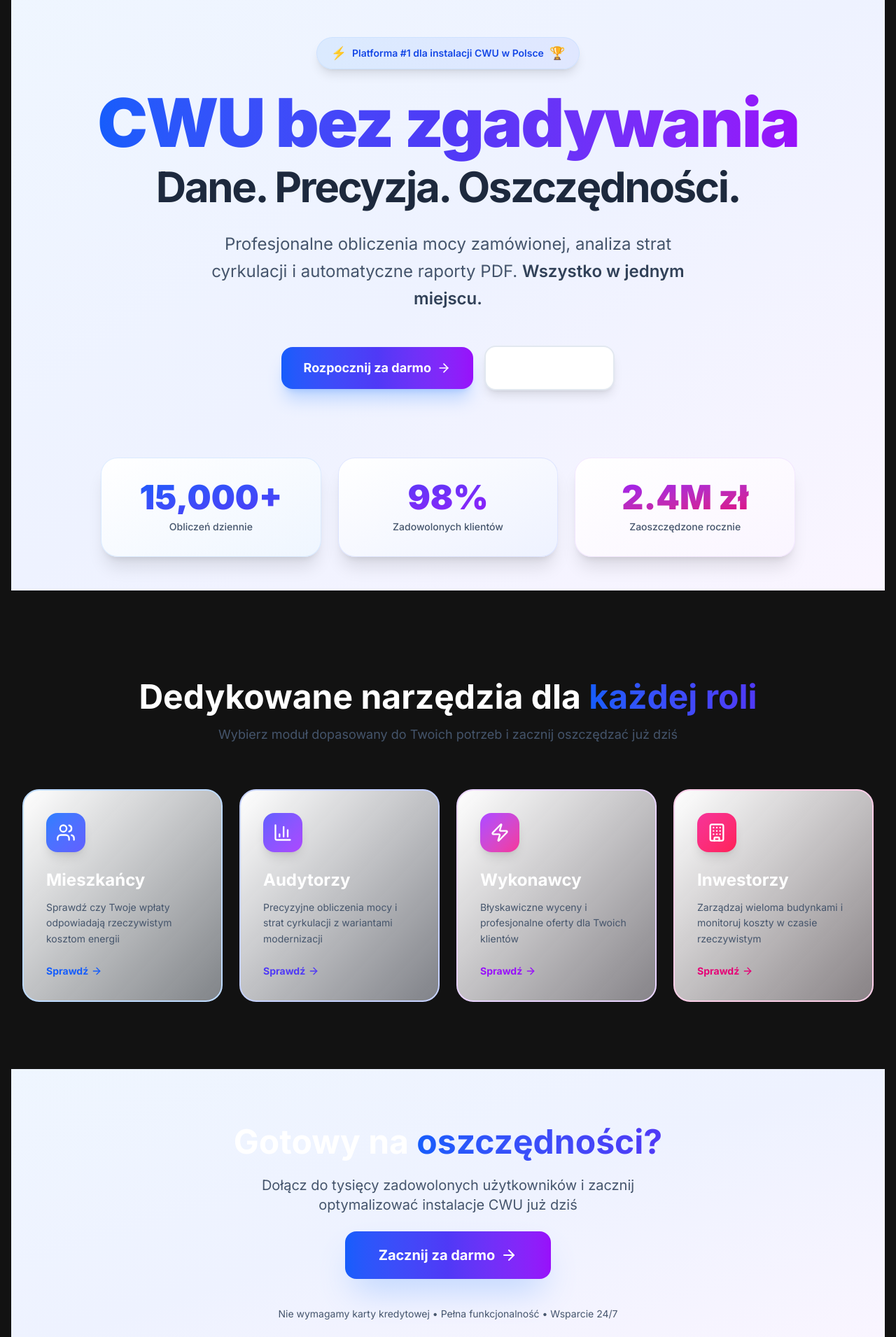
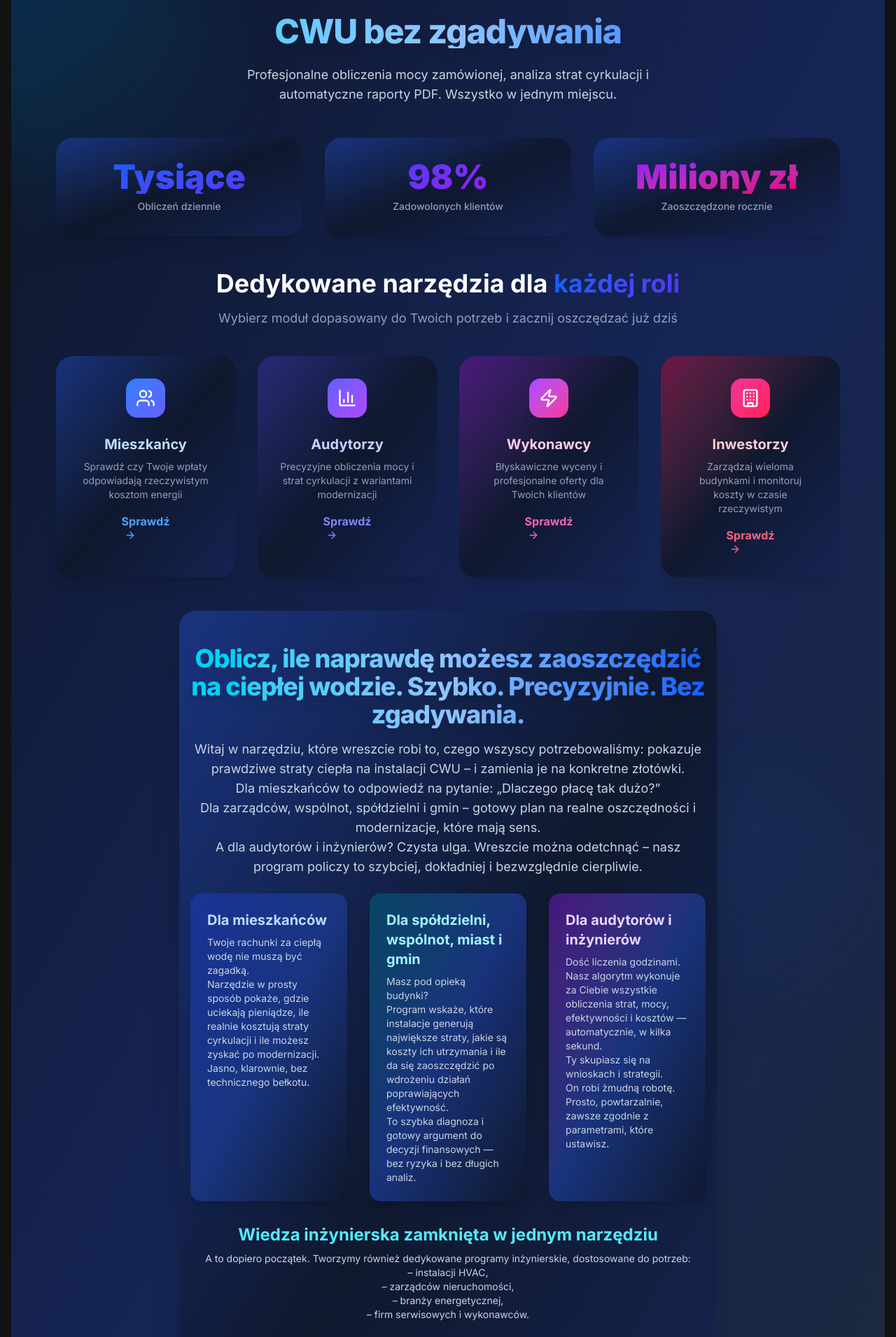
Before and after one commit to maciejslusarczykprofinstal/CWUv6, a Next.js app: page / in a window 1280 px wide. Shown: the part 140-2051 px from the top of the page at 70% size. Built offline with nearby package versions, Linux system fonts and the light colour scheme.

Commit message:
Aktualizacja CWUv6: poprawki i synchronizacja danych

```diff
--- a/src/app/page.tsx
+++ b/src/app/page.tsx
@@ -3,194 +3,115 @@ import { ArrowRight, Users, BarChart3, Zap, Building } from "lucide-react";
 
 export default function Home() {
   return (
-    <div className="space-y-24">
-      {/* Hero z gradientem w tle */}
-      <section className="relative text-center space-y-8 py-20 overflow-hidden">
-        {/* Gradient background */}
-        <div className="absolute inset-0 bg-gradient-to-br from-blue-50 via-indigo-50 to-purple-50 dark:from-blue-950/20 dark:via-indigo-950/20 dark:to-purple-950/20 -z-10" />
-
-        <div className="inline-flex items-center gap-2 px-5 py-2 bg-gradient-to-r from-blue-100 to-indigo-100 dark:from-blue-900/40 dark:to-indigo-900/40 rounded-full text-sm font-semibold text-blue-700 dark:text-blue-300 mb-6 shadow-lg border border-blue-200/50 dark:border-blue-800/50">
-          <span className="text-lg">⚡</span>
-          Platforma #1 dla instalacji CWU w Polsce
-          <span className="text-lg">🏆</span>
+    <div className="min-h-screen bg-gradient-to-br from-slate-900 via-blue-950 to-slate-800 relative overflow-x-hidden">
+      {/* Dekoracyjne gradientowe blury w tle */}
+      <div className="absolute -top-32 -left-32 w-[420px] h-[420px] bg-gradient-to-br from-blue-800/40 via-cyan-700/20 to-slate-900/0 rounded-full blur-3xl pointer-events-none z-0" />
+      <div className="absolute top-1/2 right-0 w-[320px] h-[320px] bg-gradient-to-br from-cyan-900/20 via-blue-900/10 to-slate-900/0 rounded-full blur-2xl pointer-events-none z-0" />
+      <div className="max-w-6xl mx-auto px-4 py-12 space-y-16 relative z-10">
+        {/* Hero Section */}
+        <div className="text-center space-y-6 mb-12">
+          <h1 className="text-4xl md:text-5xl font-extrabold tracking-tight bg-gradient-to-r from-cyan-400 via-blue-300 to-blue-600 bg-clip-text text-transparent drop-shadow-xl">
+            CWU bez zgadywania
+          </h1>
+          <p className="text-lg text-slate-300 max-w-2xl mx-auto">
+            Profesjonalne obliczenia mocy zamówionej, analiza strat cyrkulacji i automatyczne raporty PDF. Wszystko w jednym miejscu.
+          </p>
+          {/* Przyciski usunięte na życzenie */}
         </div>
-
-        <h1 className="text-5xl md:text-7xl lg:text-8xl font-black leading-[1.1] tracking-tight px-4">
-          <span className="bg-gradient-to-r from-blue-600 via-indigo-600 to-purple-600 bg-clip-text text-transparent">
-            CWU bez zgadywania
-          </span>
-          <br />
-          <span className="text-3xl md:text-5xl lg:text-6xl font-bold text-slate-800 dark:text-slate-200 mt-2 block">
-            Dane. Precyzja. Oszczędności.
-          </span>
-        </h1>
-
-        <p className="text-xl md:text-2xl text-slate-600 dark:text-slate-400 max-w-3xl mx-auto leading-relaxed px-4">
-          Profesjonalne obliczenia mocy zamówionej, analiza strat cyrkulacji
-          i automatyczne raporty PDF. <span className="font-semibold text-slate-700 dark:text-slate-300">Wszystko w jednym miejscu.</span>
-        </p>
-
-        <div className="flex flex-col sm:flex-row items-center justify-center gap-4 pt-4">
-          <Link
-            className="group relative inline-flex items-center gap-2 px-8 py-4 rounded-2xl bg-gradient-to-r from-blue-600 via-indigo-600 to-purple-600 text-white font-bold text-lg shadow-xl shadow-blue-500/25 hover:shadow-2xl hover:shadow-blue-500/40 transition-all hover:scale-105"
-            href="/mieszkancy"
-          >
-            Rozpocznij za darmo
-            <ArrowRight className="w-5 h-5 group-hover:translate-x-1 transition-transform" />
-          </Link>
-
-          <Link
-            className="inline-flex items-center gap-2 px-8 py-4 rounded-2xl bg-white dark:bg-slate-900 border-2 border-slate-200 dark:border-slate-700 font-semibold text-lg hover:border-slate-300 dark:hover:border-slate-600 transition-all hover:scale-105 shadow-lg"
-            href="/audytorzy"
-          >
-            Zobacz demo
-          </Link>
-        </div>
-
-        {/* Stats cards z efektami */}
-        <div className="grid grid-cols-1 md:grid-cols-3 gap-6 max-w-5xl mx-auto pt-16 px-4">
-          <div className="group relative p-8 rounded-3xl bg-gradient-to-br from-white to-blue-50 dark:from-slate-900 dark:to-blue-950/30 border border-blue-200/50 dark:border-blue-800/50 shadow-xl hover:shadow-2xl transition-all hover:scale-105">
-            <div className="absolute inset-0 bg-gradient-to-br from-blue-500/5 to-indigo-500/5 rounded-3xl opacity-0 group-hover:opacity-100 transition-opacity" />
-            <div className="relative">
-              <div className="text-5xl font-black bg-gradient-to-br from-blue-600 to-indigo-600 bg-clip-text text-transparent mb-2">15,000+</div>
-              <div className="text-sm font-medium text-slate-600 dark:text-slate-400">Obliczeń dziennie</div>
-            </div>
+        {/* Statystyki */}
+        <div className="grid grid-cols-1 md:grid-cols-3 gap-8 mb-12">
+          <div className="rounded-3xl bg-gradient-to-br from-blue-900/80 via-slate-900/90 to-blue-950/80 border-0 shadow-xl backdrop-blur-md p-8 flex flex-col items-center">
+            <div className="text-5xl font-black bg-gradient-to-br from-blue-600 to-indigo-600 bg-clip-text text-transparent mb-2">Tysiące</div>
+            <div className="text-sm font-medium text-slate-400">Obliczeń dziennie</div>
           </div>
-
-          <div className="group relative p-8 rounded-3xl bg-gradient-to-br from-white to-indigo-50 dark:from-slate-900 dark:to-indigo-950/30 border border-indigo-200/50 dark:border-indigo-800/50 shadow-xl hover:shadow-2xl transition-all hover:scale-105">
-            <div className="absolute inset-0 bg-gradient-to-br from-indigo-500/5 to-purple-500/5 rounded-3xl opacity-0 group-hover:opacity-100 transition-opacity" />
-            <div className="relative">
-              <div className="text-5xl font-black bg-gradient-to-br from-indigo-600 to-purple-600 bg-clip-text text-transparent mb-2">98%</div>
-              <div className="text-sm font-medium text-slate-600 dark:text-slate-400">Zadowolonych klientów</div>
-            </div>
+          <div className="rounded-3xl bg-gradient-to-br from-blue-900/80 via-slate-900/90 to-blue-950/80 border-0 shadow-xl backdrop-blur-md p-8 flex flex-col items-center">
+            <div className="text-5xl font-black bg-gradient-to-br from-indigo-600 to-purple-600 bg-clip-text text-transparent mb-2">98%</div>
+            <div className="text-sm font-medium text-slate-400">Zadowolonych klientów</div>
           </div>
-
-          <div className="group relative p-8 rounded-3xl bg-gradient-to-br from-white to-purple-50 dark:from-slate-900 dark:to-purple-950/30 border border-purple-200/50 dark:border-purple-800/50 shadow-xl hover:shadow-2xl transition-all hover:scale-105">
-            <div className="absolute inset-0 bg-gradient-to-br from-purple-500/5 to-pink-500/5 rounded-3xl opacity-0 group-hover:opacity-100 transition-opacity" />
-            <div className="relative">
-              <div className="text-5xl font-black bg-gradient-to-br from-purple-600 to-pink-600 bg-clip-text text-transparent mb-2">2.4M zł</div>
-              <div className="text-sm font-medium text-slate-600 dark:text-slate-400">Zaoszczędzone rocznie</div>
-            </div>
+          <div className="rounded-3xl bg-gradient-to-br from-blue-900/80 via-slate-900/90 to-blue-950/80 border-0 shadow-xl backdrop-blur-md p-8 flex flex-col items-center">
+            <div className="text-5xl font-black bg-gradient-to-br from-purple-600 to-pink-600 bg-clip-text text-transparent mb-2">Miliony zł</div>
+            <div className="text-sm font-medium text-slate-400">Zaoszczędzone rocznie</div>
           </div>
         </div>
-      </section>
-
-      {/* Features section z lepszym nagłówkiem */}
-      <section className="max-w-7xl mx-auto px-4">
-        <div className="text-center mb-16 space-y-4">
-          <h2 className="text-4xl md:text-5xl font-bold">
-            Dedykowane narzędzia dla{" "}
-            <span className="bg-gradient-to-r from-blue-600 to-indigo-600 bg-clip-text text-transparent">każdej roli</span>
+        {/* Features Section */}
+        <div className="text-center mb-10 space-y-4">
+          <h2 className="text-3xl md:text-4xl font-bold">
+            Dedykowane narzędzia dla <span className="bg-gradient-to-r from-blue-600 to-indigo-600 bg-clip-text text-transparent">każdej roli</span>
           </h2>
-          <p className="text-lg text-slate-600 dark:text-slate-400 max-w-2xl mx-auto">
+          <p className="text-lg text-slate-400 max-w-2xl mx-auto">
             Wybierz moduł dopasowany do Twoich potrzeb i zacznij oszczędzać już dziś
           </p>
         </div>
-
-        <div className="grid md:grid-cols-2 lg:grid-cols-4 gap-6">
-          <Link
-            href="/mieszkancy"
-            className="group relative p-8 rounded-3xl bg-gradient-to-br from-white to-blue-50/50 dark:from-slate-900 dark:to-blue-950/20 border-2 border-blue-200 dark:border-blue-800 hover:border-blue-400 dark:hover:border-blue-600 transition-all hover:shadow-2xl hover:shadow-blue-500/20 hover:-translate-y-1"
-          >
-            <div className="absolute inset-0 bg-gradient-to-br from-blue-500/5 to-indigo-500/5 rounded-3xl opacity-0 group-hover:opacity-100 transition-opacity" />
-            <div className="relative">
-              <div className="w-14 h-14 bg-gradient-to-br from-blue-500 to-indigo-500 rounded-2xl flex items-center justify-center mb-6 shadow-lg group-hover:scale-110 transition-transform">
-                <Users className="w-7 h-7 text-white" />
-              </div>
-              <h3 className="text-2xl font-bold mb-3">Mieszkańcy</h3>
-              <p className="text-sm text-slate-600 dark:text-slate-400 mb-6 leading-relaxed">
-                Sprawdź czy Twoje wpłaty odpowiadają rzeczywistym kosztom energii
-              </p>
-              <div className="flex items-center text-blue-600 dark:text-blue-400 text-sm font-bold">
-                Sprawdź <ArrowRight className="w-4 h-4 ml-1 group-hover:translate-x-1 transition-transform" />
-              </div>
+        <div className="grid md:grid-cols-2 lg:grid-cols-4 gap-8 mb-12">
+          <Link href="/mieszkancy" className="group relative p-8 rounded-3xl bg-gradient-to-br from-blue-900/80 via-slate-900/90 to-blue-950/80 border-0 shadow-xl backdrop-blur-md flex flex-col items-center hover:scale-105 transition-all">
+            <div className="w-14 h-14 bg-gradient-to-br from-blue-500 to-indigo-500 rounded-2xl flex items-center justify-center mb-6 shadow-lg group-hover:scale-110 transition-transform">
+              <Users className="w-7 h-7 text-white" />
             </div>
+            <h3 className="text-xl font-bold mb-2 text-blue-200">Mieszkańcy</h3>
+            <p className="text-sm text-slate-400 mb-4 text-center">Sprawdź czy Twoje wpłaty odpowiadają rzeczywistym kosztom energii</p>
+            <span className="text-blue-400 font-bold">Sprawdź <ArrowRight className="w-4 h-4 ml-1" /></span>
           </Link>
-
-          <Link
-            href="/audytorzy"
-            className="group relative p-8 rounded-3xl bg-gradient-to-br from-white to-indigo-50/50 dark:from-slate-900 dark:to-indigo-950/20 border-2 border-indigo-200 dark:border-indigo-800 hover:border-indigo-400 dark:hover:border-indigo-600 transition-all hover:shadow-2xl hover:shadow-indigo-500/20 hover:-translate-y-1"
-          >
-            <div className="absolute inset-0 bg-gradient-to-br from-indigo-500/5 to-purple-500/5 rounded-3xl opacity-0 group-hover:opacity-100 transition-opacity" />
-            <div className="relative">
-              <div className="w-14 h-14 bg-gradient-to-br from-indigo-500 to-purple-500 rounded-2xl flex items-center justify-center mb-6 shadow-lg group-hover:scale-110 transition-transform">
-                <BarChart3 className="w-7 h-7 text-white" />
-              </div>
-              <h3 className="text-2xl font-bold mb-3">Audytorzy</h3>
-              <p className="text-sm text-slate-600 dark:text-slate-400 mb-6 leading-relaxed">
-                Precyzyjne obliczenia mocy i strat cyrkulacji z wariantami modernizacji
-              </p>
-              <div className="flex items-center text-indigo-600 dark:text-indigo-400 text-sm font-bold">
-                Sprawdź <ArrowRight className="w-4 h-4 ml-1 group-hover:translate-x-1 transition-transform" />
-              </div>
+          <Link href="/audytorzy" className="group relative p-8 rounded-3xl bg-gradient-to-br from-indigo-900/80 via-slate-900/90 to-blue-950/80 border-0 shadow-xl backdrop-blur-md flex flex-col items-center hover:scale-105 transition-all">
+            <div className="w-14 h-14 bg-gradient-to-br from-indigo-500 to-purple-500 rounded-2xl flex items-center justify-center mb-6 shadow-lg group-hover:scale-110 transition-transform">
+              <BarChart3 className="w-7 h-7 text-white" />
             </div>
+            <h3 className="text-xl font-bold mb-2 text-indigo-200">Audytorzy</h3>
+            <p className="text-sm text-slate-400 mb-4 text-center">Precyzyjne obliczenia mocy i strat cyrkulacji z wariantami modernizacji</p>
+            <span className="text-indigo-400 font-bold">Sprawdź <ArrowRight className="w-4 h-4 ml-1" /></span>
           </Link>
-
-          <Link
-            href="/wykonawcy"
-            className="group relative p-8 rounded-3xl bg-gradient-to-br from-white to-purple-50/50 dark:from-slate-900 dark:to-purple-950/20 border-2 border-purple-200 dark:border-purple-800 hover:border-purple-400 dark:hover:border-purple-600 transition-all hover:shadow-2xl hover:shadow-purple-500/20 hover:-translate-y-1"
-          >
-            <div className="absolute inset-0 bg-gradient-to-br from-purple-500/5 to-pink-500/5 rounded-3xl opacity-0 group-hover:opacity-100 transition-opacity" />
-            <div className="relative">
-              <div className="w-14 h-14 bg-gradient-to-br from-purple-500 to-pink-500 rounded-2xl flex items-center justify-center mb-6 shadow-lg group-hover:scale-110 transition-transform">
-                <Zap className="w-7 h-7 text-white" />
-              </div>
-              <h3 className="text-2xl font-bold mb-3">Wykonawcy</h3>
-              <p className="text-sm text-slate-600 dark:text-slate-400 mb-6 leading-relaxed">
-                Błyskawiczne wyceny i profesjonalne oferty dla Twoich klientów
-              </p>
-              <div className="flex items-center text-purple-600 dark:text-purple-400 text-sm font-bold">
-                Sprawdź <ArrowRight className="w-4 h-4 ml-1 group-hover:translate-x-1 transition-transform" />
-              </div>
+          <Link href="/wykonawcy" className="group relative p-8 rounded-3xl bg-gradient-to-br from-purple-900/80 via-slate-900/90 to-blue-950/80 border-0 shadow-xl backdrop-blur-md flex flex-col items-center hover:scale-105 transition-all">
+            <div className="w-14 h-14 bg-gradient-to-br from-purple-500 to-pink-500 rounded-2xl flex items-center justify-center mb-6 shadow-lg group-hover:scale-110 transition-transform">
+              <Zap className="w-7 h-7 text-white" />
             </div>
+            <h3 className="text-xl font-bold mb-2 text-pink-200">Wykonawcy</h3>
+            <p className="text-sm text-slate-400 mb-4 text-center">Błyskawiczne wyceny i profesjonalne oferty dla Twoich klientów</p>
+            <span className="text-pink-400 font-bold">Sprawdź <ArrowRight className="w-4 h-4 ml-1" /></span>
           </Link>
-
-          <Link
-            href="/inwestorzy"
-            className="group relative p-8 rounded-3xl bg-gradient-to-br from-white to-pink-50/50 dark:from-slate-900 dark:to-pink-950/20 border-2 border-pink-200 dark:border-pink-800 hover:border-pink-400 dark:hover:border-pink-600 transition-all hover:shadow-2xl hover:shadow-pink-500/20 hover:-translate-y-1"
-          >
-            <div className="absolute inset-0 bg-gradient-to-br from-pink-500/5 to-rose-500/5 rounded-3xl opacity-0 group-hover:opacity-100 transition-opacity" />
-            <div className="relative">
-              <div className="w-14 h-14 bg-gradient-to-br from-pink-500 to-rose-500 rounded-2xl flex items-center justify-center mb-6 shadow-lg group-hover:scale-110 transition-transform">
-                <Building className="w-7 h-7 text-white" />
-              </div>
-              <h3 className="text-2xl font-bold mb-3">Inwestorzy</h3>
-              <p className="text-sm text-slate-600 dark:text-slate-400 mb-6 leading-relaxed">
-                Zarządzaj wieloma budynkami i monitoruj koszty w czasie rzeczywistym
-              </p>
-              <div className="flex items-center text-pink-600 dark:text-pink-400 text-sm font-bold">
-                Sprawdź <ArrowRight className="w-4 h-4 ml-1 group-hover:translate-x-1 transition-transform" />
-              </div>
+          <Link href="/inwestorzy" className="group relative p-8 rounded-3xl bg-gradient-to-br from-pink-900/80 via-slate-900/90 to-blue-950/80 border-0 shadow-xl backdrop-blur-md flex flex-col items-center hover:scale-105 transition-all">
+            <div className="w-14 h-14 bg-gradient-to-br from-pink-500 to-rose-500 rounded-2xl flex items-center justify-center mb-6 shadow-lg group-hover:scale-110 transition-transform">
+              <Building className="w-7 h-7 text-white" />
             </div>
+            <h3 className="text-xl font-bold mb-2 text-rose-200">Inwestorzy</h3>
+            <p className="text-sm text-slate-400 mb-4 text-center">Zarządzaj wieloma budynkami i monitoruj koszty w czasie rzeczywistym</p>
+            <span className="text-rose-400 font-bold">Sprawdź <ArrowRight className="w-4 h-4 ml-1" /></span>
           </Link>
         </div>
-      </section>
-
-      {/* CTA Section z gradientem */}
-      <section className="relative text-center space-y-8 py-20 overflow-hidden">
-        <div className="absolute inset-0 bg-gradient-to-br from-blue-50 via-indigo-50 to-purple-50 dark:from-blue-950/20 dark:via-indigo-950/20 dark:to-purple-950/20 -z-10" />
-
-        <div className="space-y-6 px-4">
-          <h2 className="text-4xl md:text-5xl font-bold">
-            Gotowy na <span className="bg-gradient-to-r from-blue-600 to-indigo-600 bg-clip-text text-transparent">oszczędności?</span>
+        {/* CTA Section - nowy tekst reklamowy */}
+        <div className="max-w-3xl mx-auto py-12 px-4 rounded-3xl bg-gradient-to-br from-blue-900/80 via-slate-900/90 to-blue-950/80 shadow-2xl backdrop-blur-md text-slate-100 space-y-6">
+          <h2 className="text-3xl md:text-4xl font-extrabold tracking-tight bg-gradient-to-r from-cyan-400 via-blue-300 to-blue-600 bg-clip-text text-transparent drop-shadow-xl text-center mb-4">
+            Oblicz, ile naprawdę możesz zaoszczędzić na ciepłej wodzie. Szybko. Precyzyjnie. Bez zgadywania.
           </h2>
-          <p className="text-xl text-slate-600 dark:text-slate-400 max-w-2xl mx-auto">
-            Dołącz do tysięcy zadowolonych użytkowników i zacznij optymalizować instalacje CWU już dziś
+          <p className="text-lg text-slate-300 text-center mb-6">
+            Witaj w narzędziu, które wreszcie robi to, czego wszyscy potrzebowaliśmy: pokazuje prawdziwe straty ciepła na instalacji CWU – i zamienia je na konkretne złotówki.<br />
+            Dla mieszkańców to odpowiedź na pytanie: „Dlaczego płacę tak dużo?”<br />
+            Dla zarządców, wspólnot, spółdzielni i gmin – gotowy plan na realne oszczędności i modernizacje, które mają sens.<br />
+            A dla audytorów i inżynierów? Czysta ulga. Wreszcie można odetchnąć – nasz program policzy to szybciej, dokładniej i bezwzględnie cierpliwie.
           </p>
-
-          <Link
-            className="inline-flex items-center gap-2 px-12 py-5 rounded-2xl bg-gradient-to-r from-blue-600 via-indigo-600 to-purple-600 text-white font-bold text-xl shadow-2xl shadow-blue-500/30 hover:shadow-blue-500/50 transition-all hover:scale-105"
-            href="/mieszkancy"
-          >
-            Zacznij za darmo
-            <ArrowRight className="w-6 h-6" />
-          </Link>
-
-          <p className="text-sm text-slate-600 dark:text-slate-400 pt-4">
-            Nie wymagamy karty kredytowej • Pełna funkcjonalność • Wsparcie 24/7
-          </p>
+          <div className="grid md:grid-cols-3 gap-8">
+            <div className="rounded-2xl bg-gradient-to-br from-blue-800/60 via-blue-900/80 to-slate-900/80 p-6 shadow-lg">
+              <h3 className="text-xl font-bold text-blue-200 mb-2">Dla mieszkańców</h3>
+              <p className="text-sm text-slate-300">Twoje rachunki za ciepłą wodę nie muszą być zagadką.<br />Narzędzie w prosty sposób pokaże, gdzie uciekają pieniądze, ile realnie kosztują straty cyrkulacji i ile możesz zyskać po modernizacji. Jasno, klarownie, bez technicznego bełkotu.</p>
+            </div>
+            <div className="rounded-2xl bg-gradient-to-br from-cyan-800/60 via-blue-900/80 to-slate-900/80 p-6 shadow-lg">
+              <h3 className="text-xl font-bold text-cyan-200 mb-2">Dla spółdzielni, wspólnot, miast i gmin</h3>
+              <p className="text-sm text-slate-300">Masz pod opieką budynki?<br />Program wskaże, które instalacje generują największe straty, jakie są koszty ich utrzymania i ile da się zaoszczędzić po wdrożeniu działań poprawiających efektywność.<br />To szybka diagnoza i gotowy argument do decyzji finansowych — bez ryzyka i bez długich analiz.</p>
+            </div>
+            <div className="rounded-2xl bg-gradient-to-br from-purple-800/60 via-blue-900/80 to-slate-900/80 p-6 shadow-lg">
+              <h3 className="text-xl font-bold text-purple-200 mb-2">Dla audytorów i inżynierów</h3>
+              <p className="text-sm text-slate-300">Dość liczenia godzinami.<br />Nasz algorytm wykonuje za Ciebie wszystkie obliczenia strat, mocy, efektywności i kosztów — automatycznie, w kilka sekund.<br />Ty skupiasz się na wnioskach i strategii.<br />On robi żmudną robotę.<br />Prosto, powtarzalnie, zawsze zgodnie z parametrami, które ustawisz.</p>
+            </div>
+          </div>
+          <div className="mt-8 text-center">
+            <h3 className="text-2xl font-bold text-cyan-300 mb-2">Wiedza inżynierska zamknięta w jednym narzędziu</h3>
+            <p className="text-sm text-slate-300 mb-4">A to dopiero początek. Tworzymy również dedykowane programy inżynierskie, dostosowane do potrzeb:<br />– instalacji HVAC,<br />– zarządców nieruchomości,<br />– branży energetycznej,<br />– firm serwisowych i wykonawców.<br /><br />Masz pomysł na rozwiązanie, które usprawni Twoją pracę?<br />Zaprojektujemy je i zautomatyzujemy.</p>
+            <div className="font-bold text-lg text-blue-200 mt-4">
+              <span className="block mb-2">Oszczędności zaczynają się od wiedzy.</span>
+              <span className="block mb-2">A wiedza zaczyna się tutaj.</span>
+            </div>
+            <p className="text-md text-slate-200 mt-4">Poznaj swoją instalację, zobacz realne koszty i zyskaj narzędzie, które pracuje dla Ciebie — niezależnie od tego, czy jesteś mieszkańcem, zarządcą, audytorem czy inżynierem.<br /><br />Twój czas jest cenny. Twoje pieniądze też.<br />Nasz program dba o jedno i drugie.</p>
+          </div>
         </div>
-      </section>
+      </div>
     </div>
   );
 }
```
Also changed, not shown: src/app/audytorzy/liczniki/LicznikiClient.tsx (+7 -13 lines).
